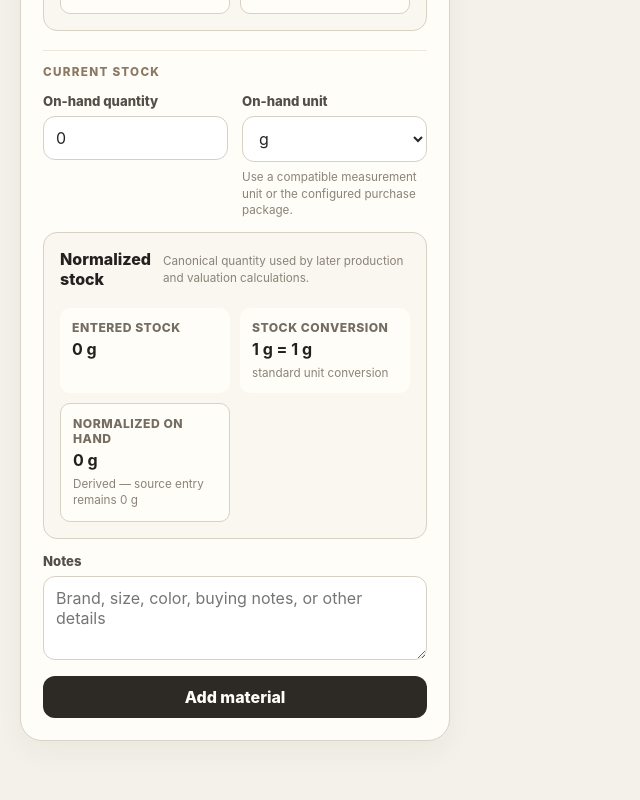
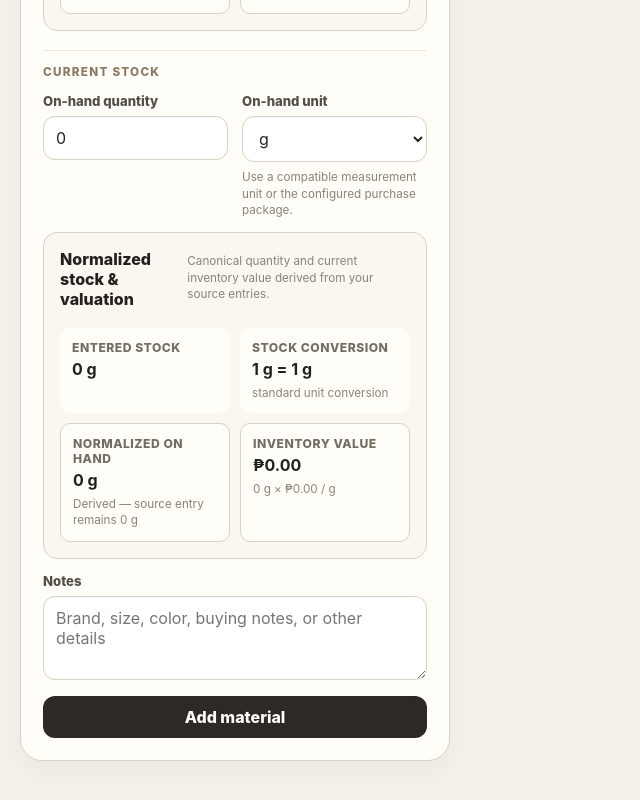
Before and after one commit to nhardbalansag/craft-business-manager, a React (Vite) app: page / in a window 1280 px wide. Shown: the part 1176-1976 px from the top of the page, without its empty margins (0-640 px from the left). Built offline with nearby package versions, Linux system fonts and the light colour scheme.

Commit message:
Phase 1.3C: complete inventory valuation and validation
Add inventory valuation, negative-stock validation, service-layer enforcement, Materials UI valuation visibility, tests, and Phase 1.3C documentation.

```diff
--- a/src/application/materials/MaterialService.ts
+++ b/src/application/materials/MaterialService.ts
@@ -1,7 +1,6 @@
 import type { Material, MaterialGroup } from '../../domain/materials';
 import { validateMaterialContract } from '../../domain/materials';
-import { calculateMaterialPackageCosting } from '../../domain/materialCosting';
-import { normalizeMaterialOnHand } from '../../domain/materialInventory';
+import { calculateMaterialInventoryValuation } from '../../domain/materialInventory';
 import type { MaterialRepository } from './MaterialRepository';
 
 export interface MaterialListFilter {
@@ -53,8 +52,9 @@ function matchesQuery(material: Material, query: string): boolean {
 
 function validateMaterialForPersistence(material: Material): void {
   validateMaterialContract(material);
-  calculateMaterialPackageCosting(material);
-  normalizeMaterialOnHand(material);
+  // Inventory valuation composes package costing + on-hand normalization and adds
+  // Phase 1.3C business validation such as rejecting negative inventory.
+  calculateMaterialInventoryValuation(material);
 }
 
 export class MaterialService {
--- a/src/domain/materialInventory.ts
+++ b/src/domain/materialInventory.ts
@@ -14,9 +14,17 @@ export interface MaterialOnHandNormalization {
   conversionSource: OnHandConversionSource;
 }
 
+export interface MaterialInventoryValuation {
+  normalizedBaseQuantity: number;
+  baseUnit: Material['baseUnit'];
+  costPerBaseUnit: number;
+  inventoryValue: number;
+}
+
 export type MaterialInventoryErrorCode =
   | 'NON_FINITE_ON_HAND_QUANTITY'
-  | 'UNRESOLVED_PACKAGE_ON_HAND_UNIT';
+  | 'UNRESOLVED_PACKAGE_ON_HAND_UNIT'
+  | 'NEGATIVE_ON_HAND_QUANTITY';
 
 export class MaterialInventoryError extends Error {
   readonly code: MaterialInventoryErrorCode;
@@ -39,8 +47,8 @@ export class MaterialInventoryError extends Error {
  *   because only that package has an authoritative effective package conversion;
  * - dry cross-dimension cases such as cup -> g remain unavailable until Phase 1.4.
  *
- * Negative quantities are preserved mathematically here. Phase 1.3C owns the
- * business rule that inventory cannot be negative.
+ * Negative quantities are preserved mathematically here. Higher-level inventory
+ * valuation owns the business rule that inventory cannot be negative.
  */
 export function normalizeMaterialOnHand(material: Material): MaterialOnHandNormalization {
   if (!Number.isFinite(material.onHandQuantity)) {
@@ -93,3 +101,34 @@ export function normalizeMaterialOnHand(material: Material): MaterialOnHandNorma
     material.id,
   );
 }
+
+/**
+ * Calculates the current value of a material's on-hand inventory.
+ *
+ * Formula:
+ *   inventory value = normalized on-hand base quantity × cost per base unit
+ *
+ * This function is also the Phase 1.3 inventory-validity boundary: negative stock is
+ * rejected here even though the lower-level normalization function remains a pure
+ * mathematical converter.
+ */
+export function calculateMaterialInventoryValuation(material: Material): MaterialInventoryValuation {
+  const normalized = normalizeMaterialOnHand(material);
+
+  if (normalized.normalizedBaseQuantity < 0) {
+    throw new MaterialInventoryError(
+      'NEGATIVE_ON_HAND_QUANTITY',
+      `On-hand quantity for ${material.name} cannot be negative.`,
+      material.id,
+    );
+  }
+
+  const costing = calculateMaterialPackageCosting(material);
+
+  return {
+    normalizedBaseQuantity: normalized.normalizedBaseQuantity,
+    baseUnit: normalized.baseUnit,
+    costPerBaseUnit: costing.costPerBaseUnit,
+    inventoryValue: normalized.normalizedBaseQuantity * costing.costPerBaseUnit,
+  };
+}
--- a/src/ui/materials/MaterialsPage.tsx
+++ b/src/ui/materials/MaterialsPage.tsx
@@ -15,7 +15,9 @@ import {
 } from '../../domain/materialCosting';
 import {
   MaterialInventoryError,
+  calculateMaterialInventoryValuation,
   normalizeMaterialOnHand,
+  type MaterialInventoryValuation,
   type MaterialOnHandNormalization,
 } from '../../domain/materialInventory';
 import {
@@ -177,6 +179,14 @@ function onHandNormalizationOrNull(material: Material): MaterialOnHandNormalizat
   }
 }
 
+function inventoryValuationOrNull(material: Material): MaterialInventoryValuation | null {
+  try {
+    return calculateMaterialInventoryValuation(material);
+  } catch {
+    return null;
+  }
+}
+
 function errorMessage(error: unknown): string {
   if (
     error instanceof MaterialApplicationError ||
@@ -209,6 +219,7 @@ export function MaterialsPage() {
   const previewMaterial = useMemo(() => formToMaterial(form, true), [form]);
   const costingPreview = useMemo(() => packageCostingOrNull(previewMaterial), [previewMaterial]);
   const stockPreview = useMemo(() => onHandNormalizationOrNull(previewMaterial), [previewMaterial]);
+  const inventoryPreview = useMemo(() => inventoryValuationOrNull(previewMaterial), [previewMaterial]);
   const manualIsRequired = MATERIAL_PACKAGE_UNITS.includes(form.purchaseUnit as (typeof MATERIAL_PACKAGE_UNITS)[number]);
 
   const refresh = useCallback(async () => {
@@ -314,8 +325,8 @@ export function MaterialsPage() {
           <p className="eyebrow">MATERIAL MASTER</p>
           <h1 id="materials-heading">Materials</h1>
           <p className="page-lead">
-            Record purchase and stock source data. Package costing and on-hand normalization are calculated
-            automatically; inventory valuation comes next.
+            Record purchase and stock source data. Package costing, normalized on-hand stock, and current
+            inventory value are calculated automatically.
           </p>
         </div>
         <div className="session-badge" title="Excel persistence is planned for a later phase">
@@ -507,8 +518,8 @@ export function MaterialsPage() {
 
             <div className="field field-wide cost-preview" aria-live="polite">
               <div className="cost-preview-heading">
-                <span>Normalized stock</span>
-                <small>Canonical quantity used by later production and valuation calculations.</small>
+                <span>Normalized stock & valuation</span>
+                <small>Canonical quantity and current inventory value derived from your source entries.</small>
               </div>
               {stockPreview ? (
                 <div className="cost-metrics">
@@ -527,6 +538,15 @@ export function MaterialsPage() {
                     <span>Normalized on hand</span>
                     <strong>{formatNumber(stockPreview.normalizedBaseQuantity)} {stockPreview.baseUnit}</strong>
                     <small>Derived — source entry remains {formatNumber(stockPreview.enteredQuantity)} {formatUnit(stockPreview.enteredUnit)}</small>
+                  </div>
+                  <div className="cost-metric cost-metric-emphasis">
+                    <span>Inventory value</span>
+                    <strong>{inventoryPreview ? formatMoney(inventoryPreview.inventoryValue, 2) : 'Unavailable'}</strong>
+                    <small>
+                      {inventoryPreview
+                        ? `${formatNumber(inventoryPreview.normalizedBaseQuantity)} ${inventoryPreview.baseUnit} × ${formatMoney(inventoryPreview.costPerBaseUnit)} / ${inventoryPreview.baseUnit}`
+                        : 'Requires valid non-negative stock and purchase costing.'}
+                    </small>
                   </div>
                 </div>
               ) : (
@@ -612,6 +632,7 @@ export function MaterialsPage() {
                 {materials.map((material) => {
                   const costing = packageCostingOrNull(material);
                   const stock = onHandNormalizationOrNull(material);
+                  const inventory = inventoryValuationOrNull(material);
                   return (
                     <tr key={material.id} className={material.isActive ? undefined : 'archived-row'}>
                       <td>
@@ -624,6 +645,9 @@ export function MaterialsPage() {
                         <strong>{material.onHandQuantity} {formatUnit(material.onHandUnit)}</strong>
                         <span className="cost-detail">
                           {stock ? `${formatNumber(stock.normalizedBaseQuantity)} ${material.baseUnit} normalized` : 'Normalization required'}
+                        </span>
+                        <span className="cost-detail">
+                          {inventory ? `Inventory value ${formatMoney(inventory.inventoryValue, 2)}` : 'Valuation unavailable'}
                         </span>
                       </td>
                       <td>
```
Also changed, not shown: 4 other files (tests, documents, lock files or other folders).
